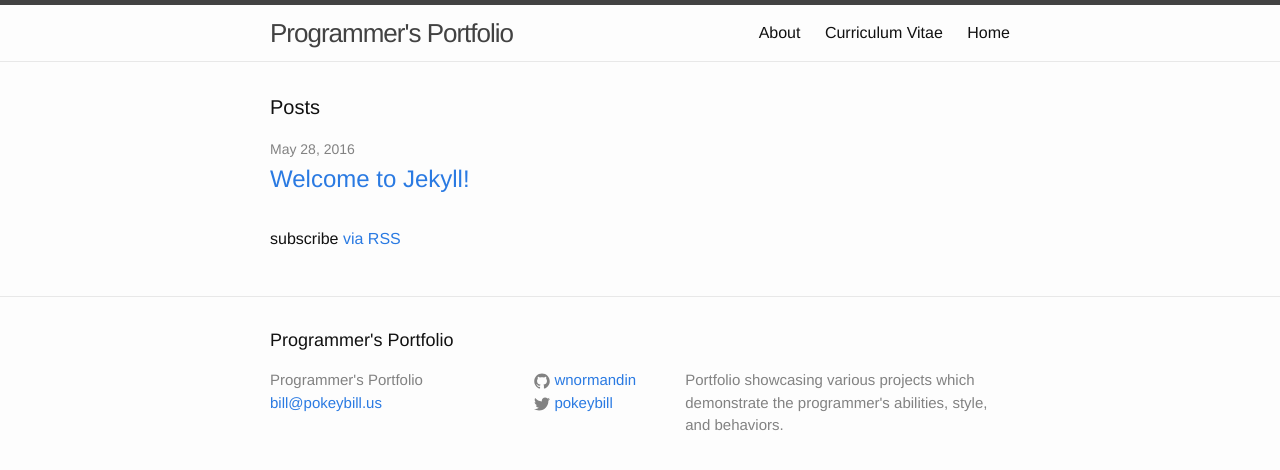
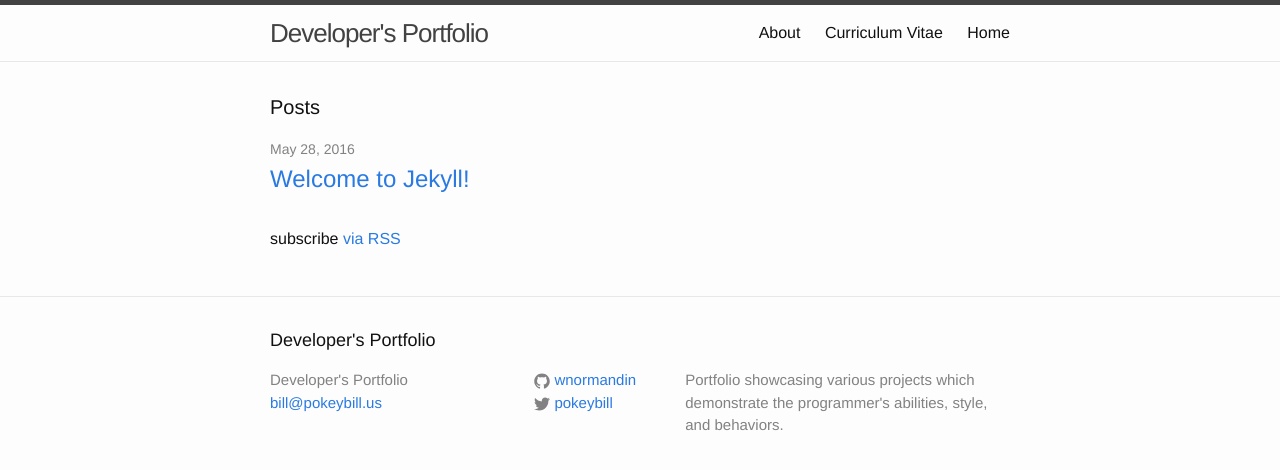
Before and after one commit to wnormandin/wnormandin.github.io, a Jekyll site: the page built from index.html, in a window 1280 px wide. Shown: the top 470 px of the page. Built offline with Jekyll 4.4.1, drawn with Linux system fonts in a browser that asks for light colours.

Commit message:
Update _config.yml

```diff
--- a/_config.yml
+++ b/_config.yml
@@ -6,7 +6,7 @@
 # 'jekyll serve'. If you change this file, please restart the server process.
 
 # Site settings
-title: Programmer's Portfolio
+title: Developer's Portfolio
 email: bill@pokeybill.us
 description: > # this means to ignore newlines until "baseurl:"
   Portfolio showcasing various projects which demonstrate the programmer's
```
